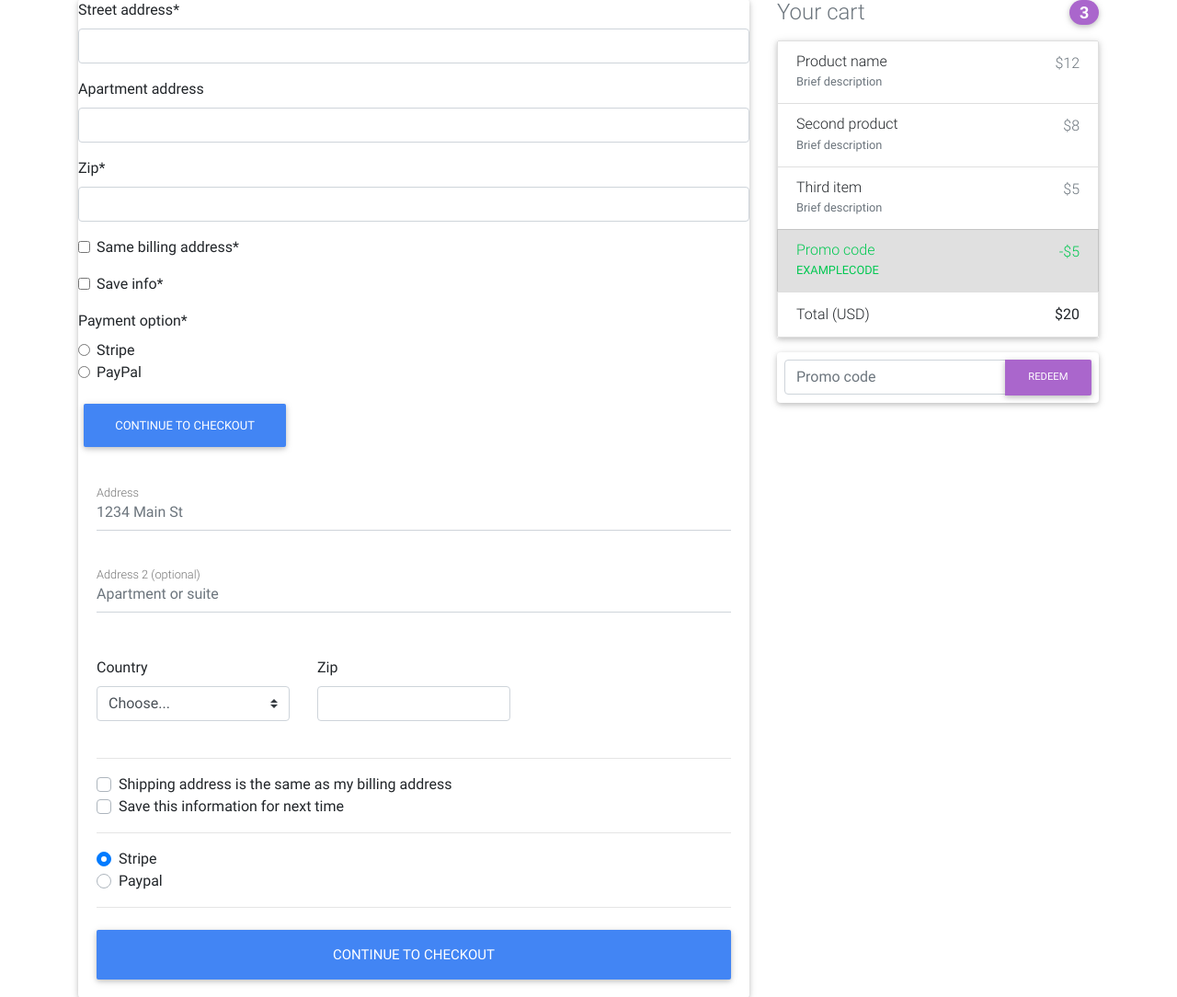
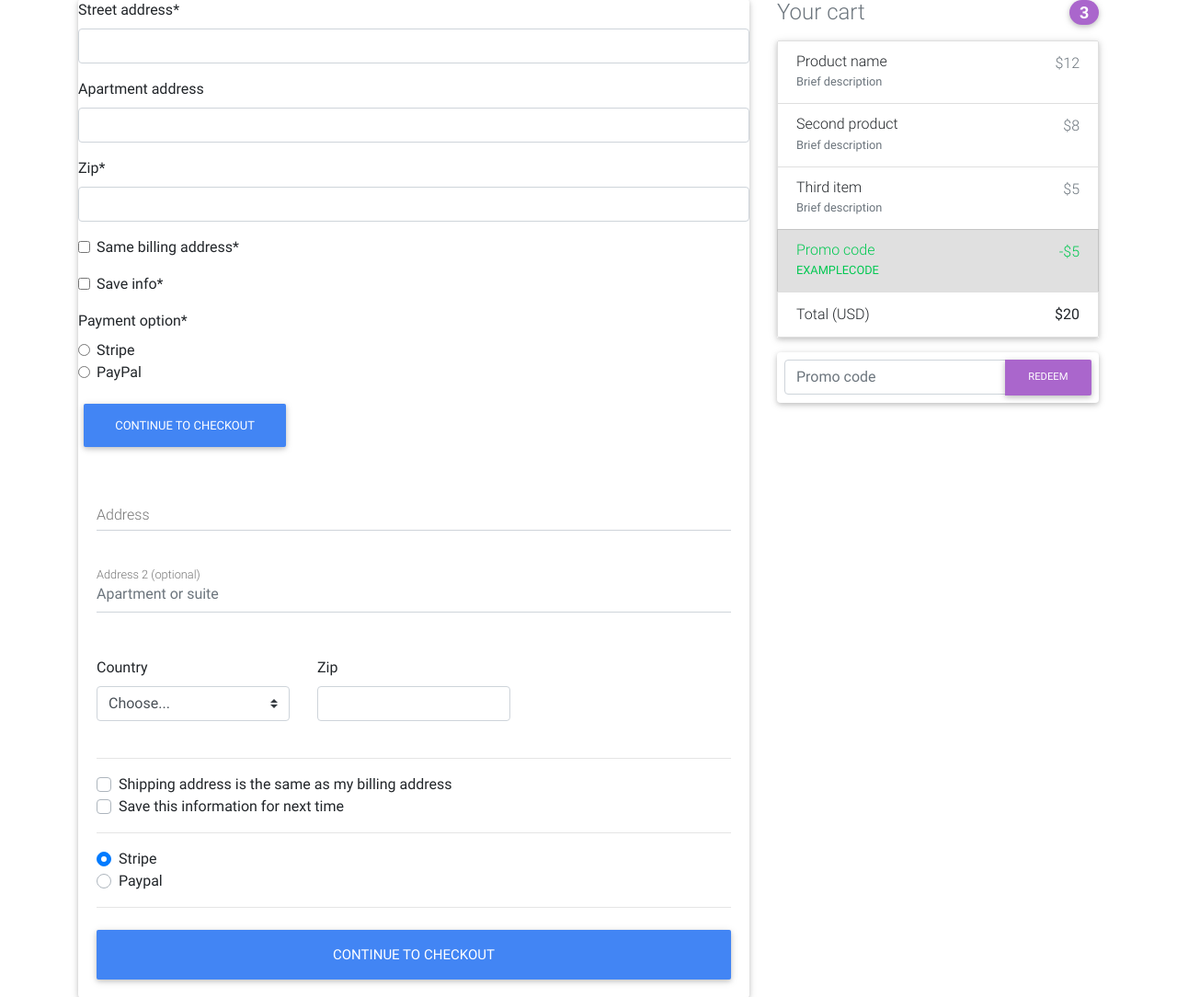
Before and after one commit to Kennedy-Njeri/E-commerce, a Django app: page /checkout/ in a window 1280 px wide. Shown: the part 207-1291 px from the top of the page at 92% size. Run offline with Django 3.2, Linux system fonts and the light colour scheme; some libraries are stand-ins or nearby versions.

Commit message:
checkout form fix

```diff
--- a/ecommerce/forms.py
+++ b/ecommerce/forms.py
@@ -18,4 +18,4 @@ class CheckoutForm(forms.Form):
     zip = forms.CharField()
     same_billing_address = forms.BooleanField(widget=forms.CheckboxInput())
     save_info = forms.BooleanField(widget=forms.CheckboxInput())
-    payment_option = forms.BooleanField(widget=forms.RadioSelect(choices=PAYMENT_CHOICES))
+    payment_option = forms.ChoiceField(widget=forms.RadioSelect, choices=PAYMENT_CHOICES)
--- a/templates/checkout-page.html
+++ b/templates/checkout-page.html
@@ -50,7 +50,9 @@
 
               <!--address-->
               <div class="md-form mb-5">
-                <input type="text" id="address" class="form-control" placeholder="1234 Main St">
+               {% comment %} <input type="text" id="address" class="form-control" placeholder="1234 Main St"> {% endcomment %}
+                  {{ form.street_address }}
+
                 <label for="address" class="">Address</label>
               </div>
 
```
